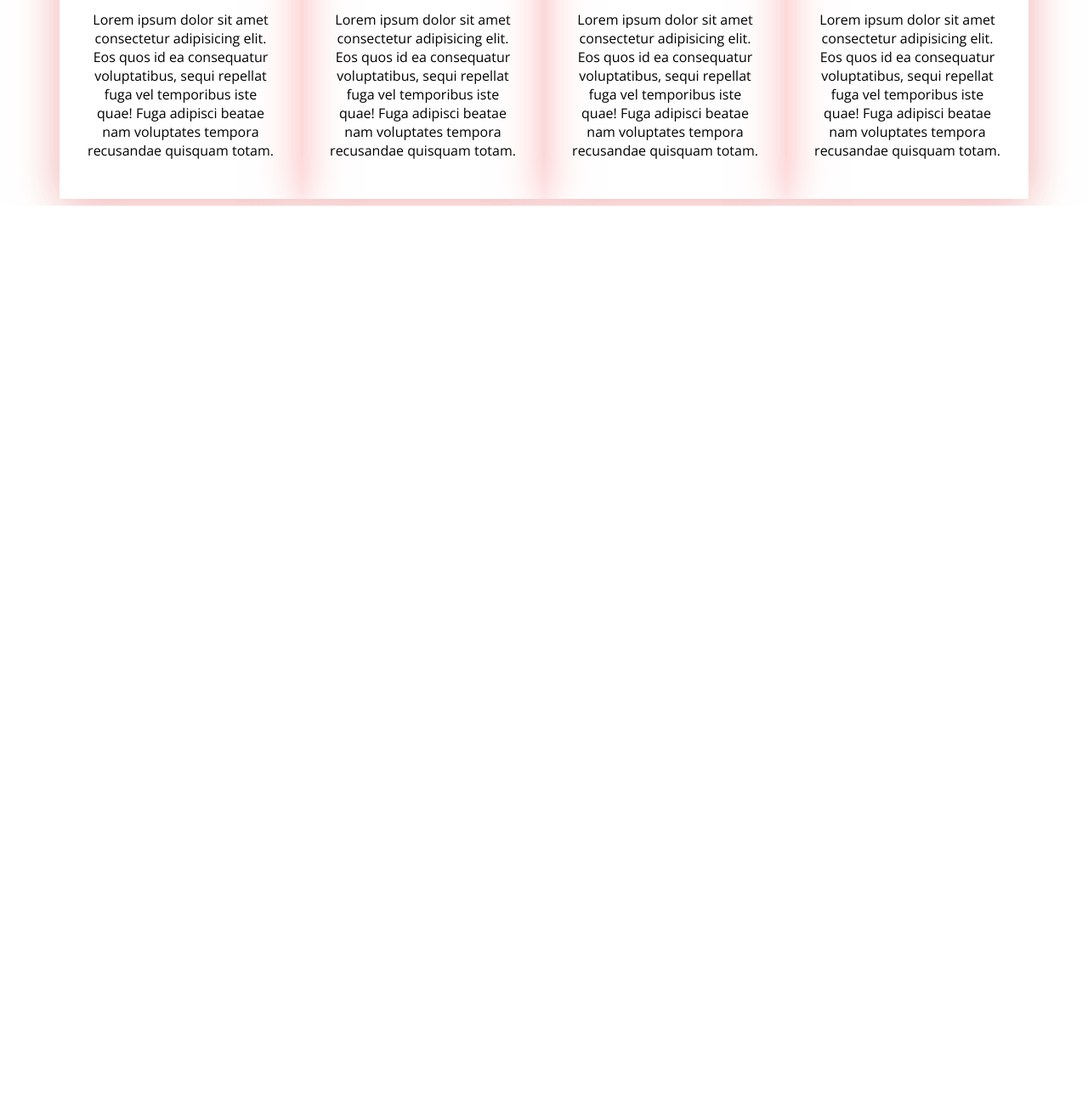
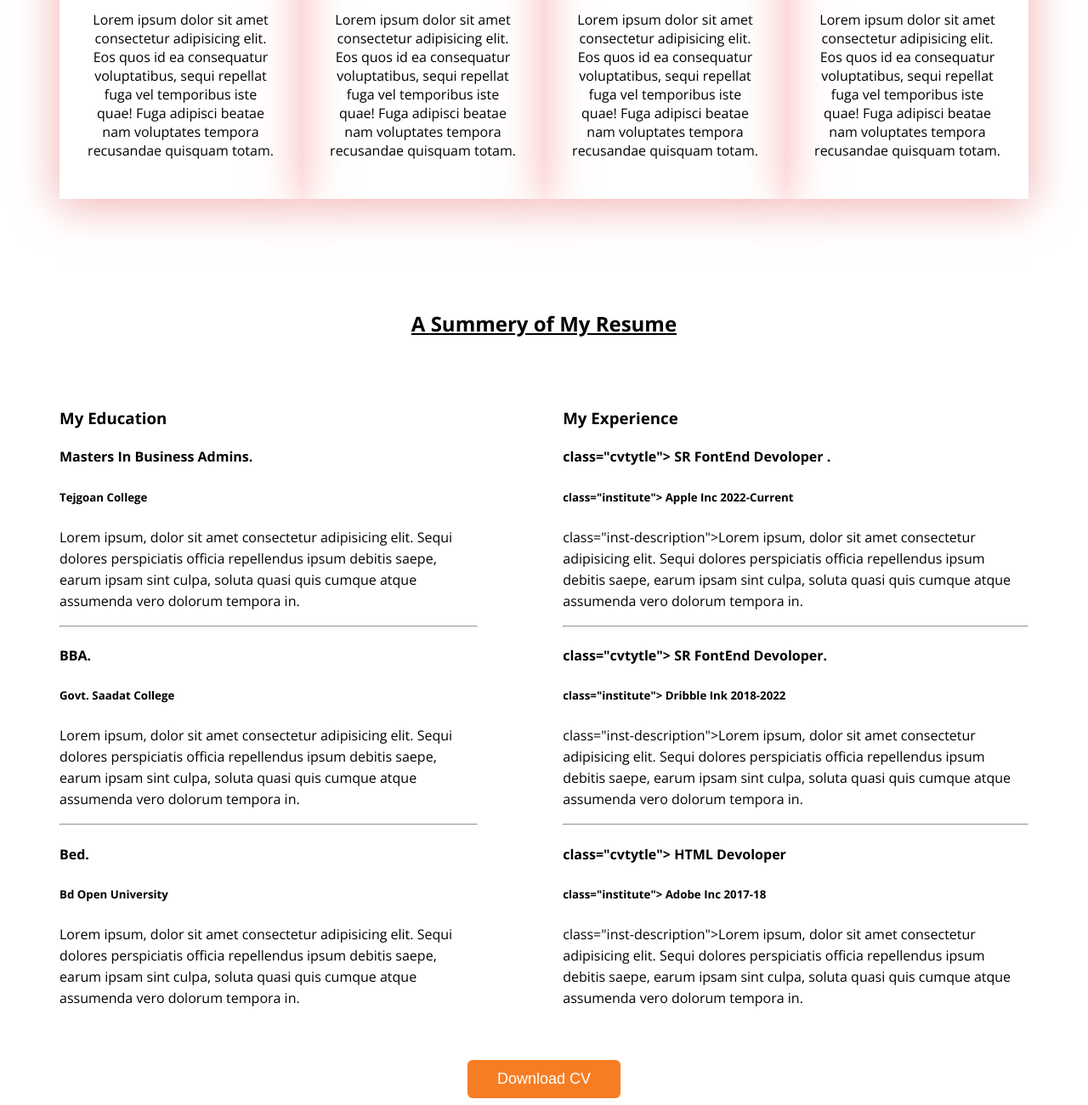
Before and after one commit to KamrulHasanPolash2023/Portfolio-webpage, a plain HTML site: page images/index.html in a window 1280 px wide. Shown: the part 2168-3468 px from the top of the page at 85% size. Before the commit the page ends 2410 px from the top, so only its background shows below. Drawn offline with nearby package versions, Linux system fonts and the light colour scheme.

Commit message:
Resume section added sucseffuly

```diff
--- a/images/index.html
+++ b/images/index.html
@@ -93,6 +93,71 @@
 
                 </div>
             </section>
+
+
+            <section>
+               <div class="Resume-Container"> <h1><u>A Summery of My Resume</u></h1></div>
+               <br>
+               <br>
+            <Section class="resume-summery">
+                <div>
+                    <h3> My Education</h3>
+                    <div class="boxinfo">
+                        <h4 class="cvtytle"> Masters In Business Admins.</h4>
+                        <h5 class="institute"> Tejgoan College</h5>
+                        <p class="inst-description">Lorem ipsum, dolor sit amet consectetur adipisicing elit. Sequi dolores perspiciatis officia repellendus ipsum debitis saepe, earum ipsam sint culpa, soluta quasi quis cumque atque assumenda vero dolorum tempora in.</p>
+                        <hr>
+                    </div>
+
+                    <div class="boxinfo">
+                        <h4 class="cvtytle"> BBA.</h4>
+                        <h5 class="institute"> Govt. Saadat College</h5>
+                        <p class="inst-description">Lorem ipsum, dolor sit amet consectetur adipisicing elit. Sequi dolores perspiciatis officia repellendus ipsum debitis saepe, earum ipsam sint culpa, soluta quasi quis cumque atque assumenda vero dolorum tempora in.</p>
+                        <hr>
+                    </div>
+
+
+                    <div class="boxinfo">
+                        <h4 class="cvtytle"> Bed.</h4>
+                        <h5 class="institute"> Bd Open University</h5>
+                        <p class="inst-description">Lorem ipsum, dolor sit amet consectetur adipisicing elit. Sequi dolores perspiciatis officia repellendus ipsum debitis saepe, earum ipsam sint culpa, soluta quasi quis cumque atque assumenda vero dolorum tempora in.</p>
+                    </div>
+
+                </div>
+
+                <div>
+                    <div>
+                        <h3> My Experience</h3>
+                        <div class="boxinfo">
+                            <h4> class="cvtytle"> SR FontEnd Devoloper .</h4>
+                            <h5> class="institute"> Apple Inc 2022-Current</h5>
+                            <p> class="inst-description">Lorem ipsum, dolor sit amet consectetur adipisicing elit. Sequi dolores perspiciatis officia repellendus ipsum debitis saepe, earum ipsam sint culpa, soluta quasi quis cumque atque assumenda vero dolorum tempora in.</p>
+                            <hr>
+                        </div>
+
+                        <div class="boxinfo">
+                            <h4> class="cvtytle"> SR FontEnd Devoloper.</h4>
+                            <h5> class="institute"> Dribble Ink 2018-2022</h5>
+                            <p>class="inst-description">Lorem ipsum, dolor sit amet consectetur adipisicing elit. Sequi dolores perspiciatis officia repellendus ipsum debitis saepe, earum ipsam sint culpa, soluta quasi quis cumque atque assumenda vero dolorum tempora in.</p>
+                            <hr>
+                        </div>
+
+
+                        <div class="boxinfo">
+                            <h4>class="cvtytle"> HTML Devoloper</h4>
+                            <h5>class="institute"> Adobe Inc 2017-18</h5>
+                            <p> class="inst-description">Lorem ipsum, dolor sit amet consectetur adipisicing elit. Sequi dolores perspiciatis officia repellendus ipsum debitis saepe, earum ipsam sint culpa, soluta quasi quis cumque atque assumenda vero dolorum tempora in.</p>
+                        </div>
+
+                    </div>
+                </div>
+            </Section>
+        </section>
+        <br>
+        <br>
+        <div class="download-cv">
+             <button class="commonbutton">Download CV</button>
+        </div>
         <footer>
 
         </footer>
--- a/images/style.css
+++ b/images/style.css
@@ -119,3 +119,25 @@ main{
     gap: 24px;
     box-shadow: 0px 6px 50px 0px rgba(250, 158, 158, 0.772);
 }
+
+.resume-summery{
+    display: flex;
+    gap: 100px;
+
+
+
+}
+
+.Resume-Container{
+    text-align: center;
+    margin-top: 130px;
+}
+
+.boxinfo{
+justify-content: space-around;
+line-height: 25px;
+}
+
+.download-cv{
+    text-align: center;
+}
```
